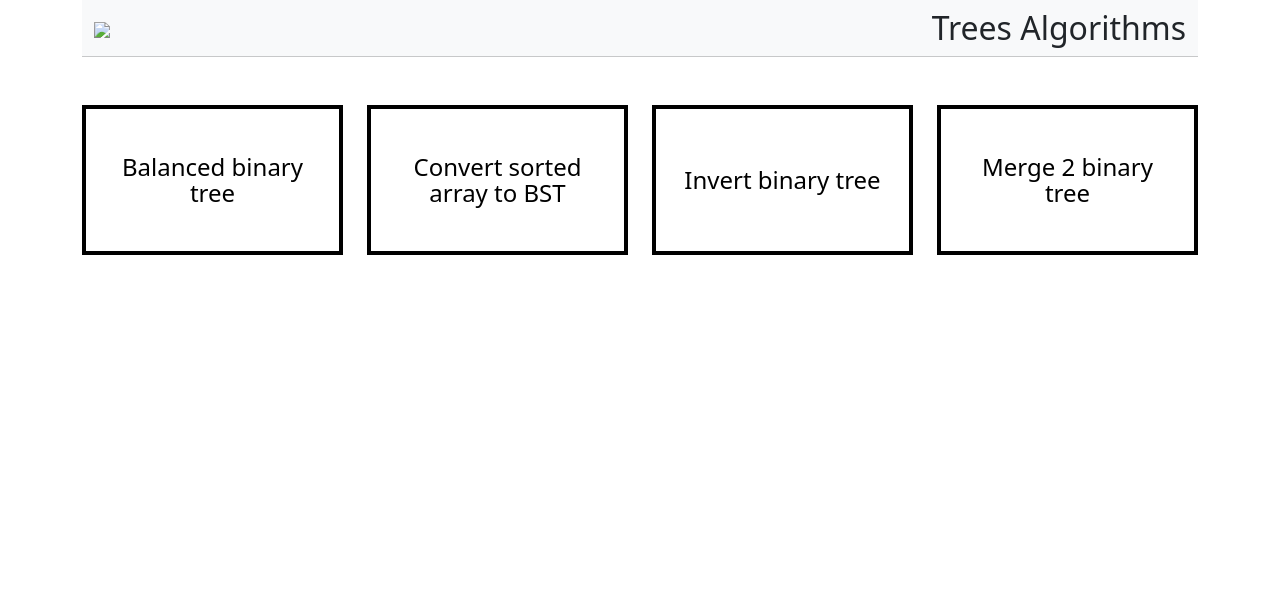
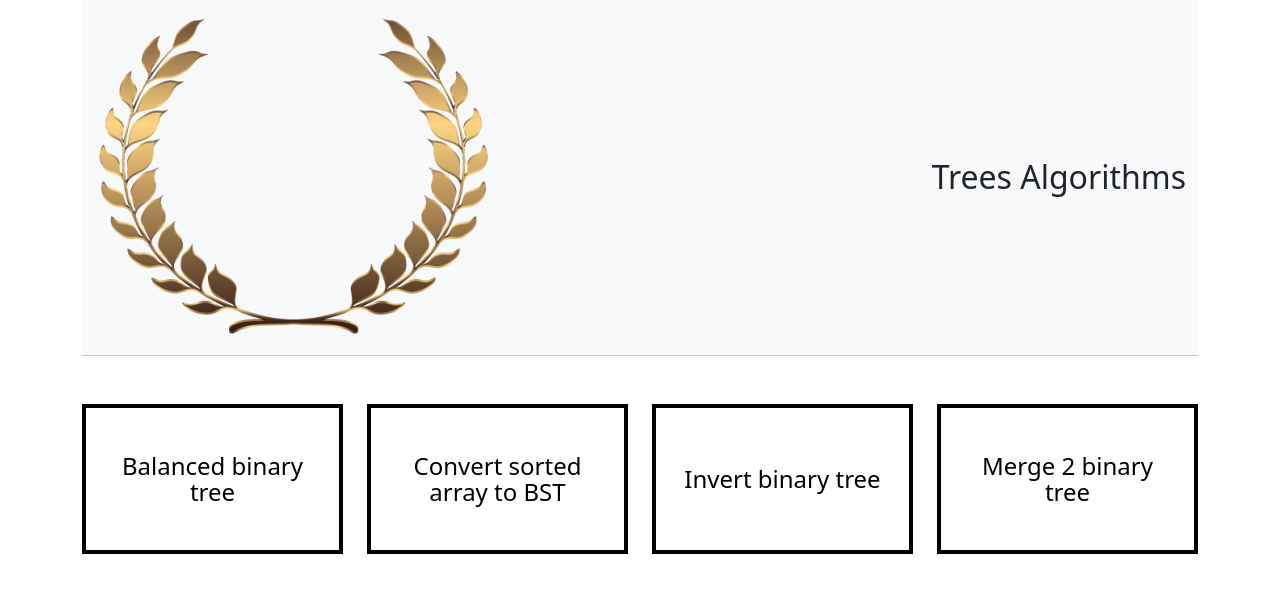
Before and after one commit to KDeepika-brs/Tree-, a plain HTML site: page index.html in a window 1280 px wide. Drawn offline with nearby package versions, Linux system fonts and the light colour scheme.

Commit message:
Update index.html

```diff
--- a/index.html
+++ b/index.html
@@ -36,7 +36,7 @@
     <nav class="navbar navbar-expand-lg navbar-light bg-light">
       <div class="container-fluid">
         <a class="navbar-brand" href="#">
-          <img src="brs-logo.png" />
+          <img src="logo.png" />
         </a>
         <h2 class="fw-light text-center text-lg-start mb-0">
           <b> Trees Algorithms </b>
```
